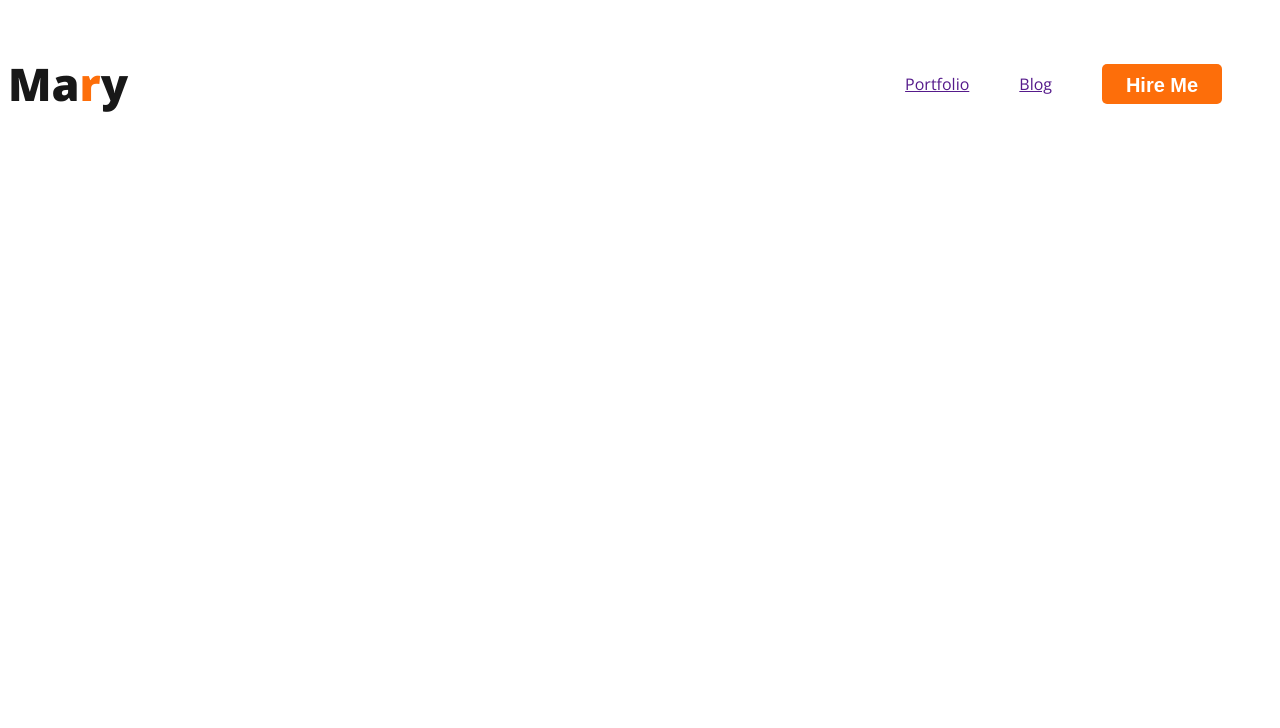
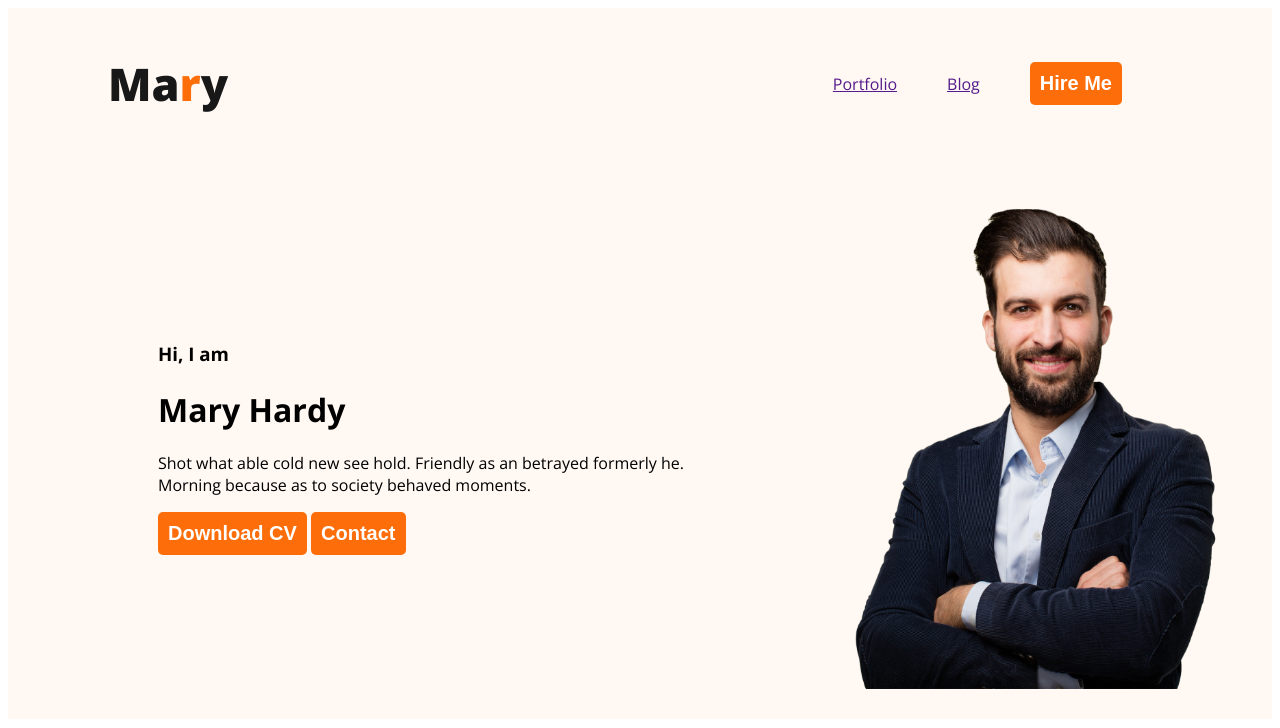
Before and after one commit to rahmanMunna/Web-Developer-portfolio, a plain HTML site: page index.html in a window 1280 px wide. Drawn offline with nearby package versions, Linux system fonts and the light colour scheme.

Commit message:
banner added

```diff
--- a/CSS/Style.css
+++ b/CSS/Style.css
@@ -6,6 +6,7 @@ nav{
     display: flex;
     align-items: center;
     justify-content: space-between;
+    padding: 0px 100px;
 }
 
 .text-primary{
@@ -31,8 +32,6 @@ nav li{
 }
 
 .btn-primary{
- width: 120px;
- height: 40px;
 border: 0;
 border-radius: 5px;
 background: #FD6E0A;
@@ -42,3 +41,17 @@ font-weight: 700;
 color: white;
 padding: 10px 10px;
 }
+.h{
+background-color:#FFF8F3;;
+}
+.banner{
+    padding: 30px 50px 30px 150px;
+    display: flex; /* making childs into in line*/
+    align-items: center;
+    justify-content: space-between;
+}
+.dp{
+ width: 400px;
+height: 500px;
+
+}
--- a/index.html
+++ b/index.html
@@ -13,7 +13,7 @@
 
 </head>
 <body>
-    <header>
+    <header class="h">
         <nav>
             <h3 class="nav-title">Ma<span  class="text-primary">r</span>y</h3>
             <ul>
@@ -27,6 +27,23 @@
             </ul>
         </nav>
 
+        <div class="banner">
+            <div>
+            <h3>Hi, I  am</h3>
+            <h1>Mary Hardy</h1>
+            <p>Shot what able cold new see hold.
+                Friendly as an betrayed formerly he.<br>
+                Morning because as to society behaved moments.</p>
+
+                <button class="btn-primary">Download CV</button>
+                <button class="btn-primary">Contact</button>
+
+             </div>
+             <img class="dp" src="images/hardy.png" alt="">
+
+        </div>
+
+
     </header>
 
     <main>
```
